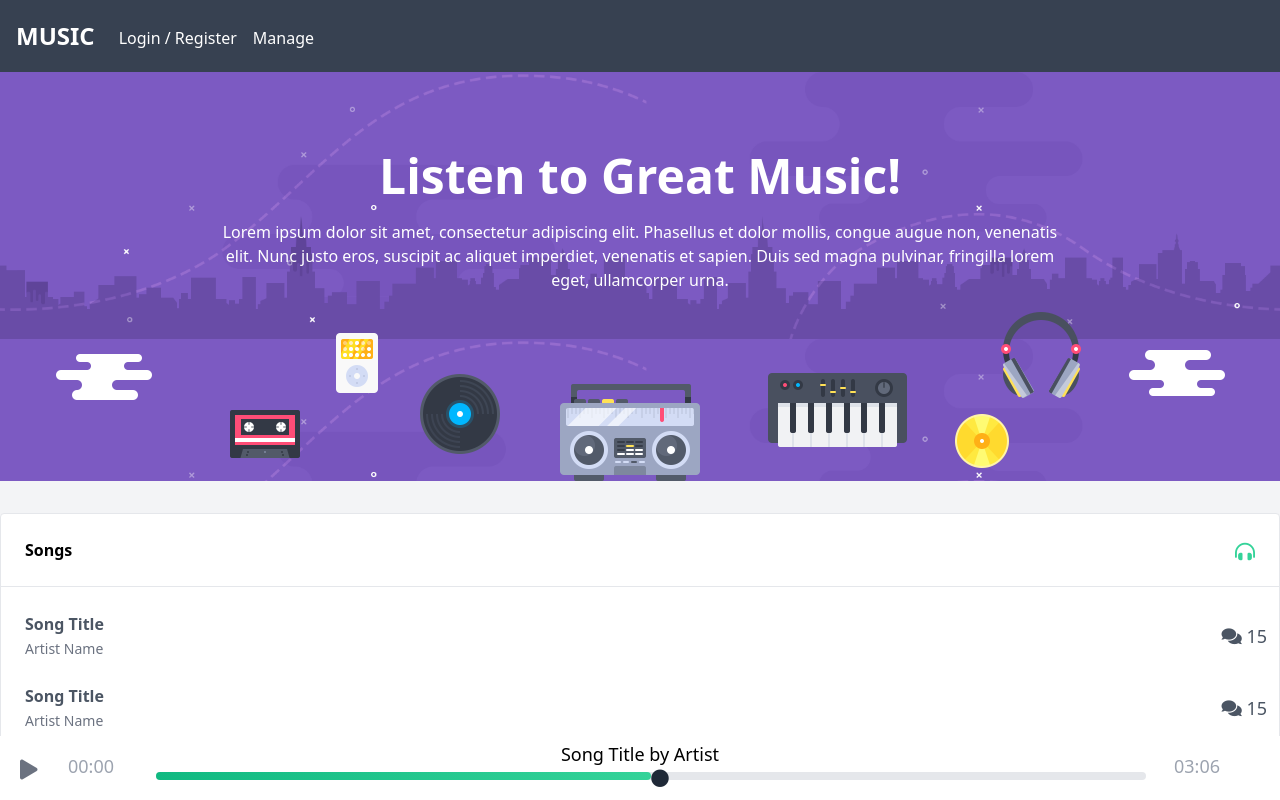
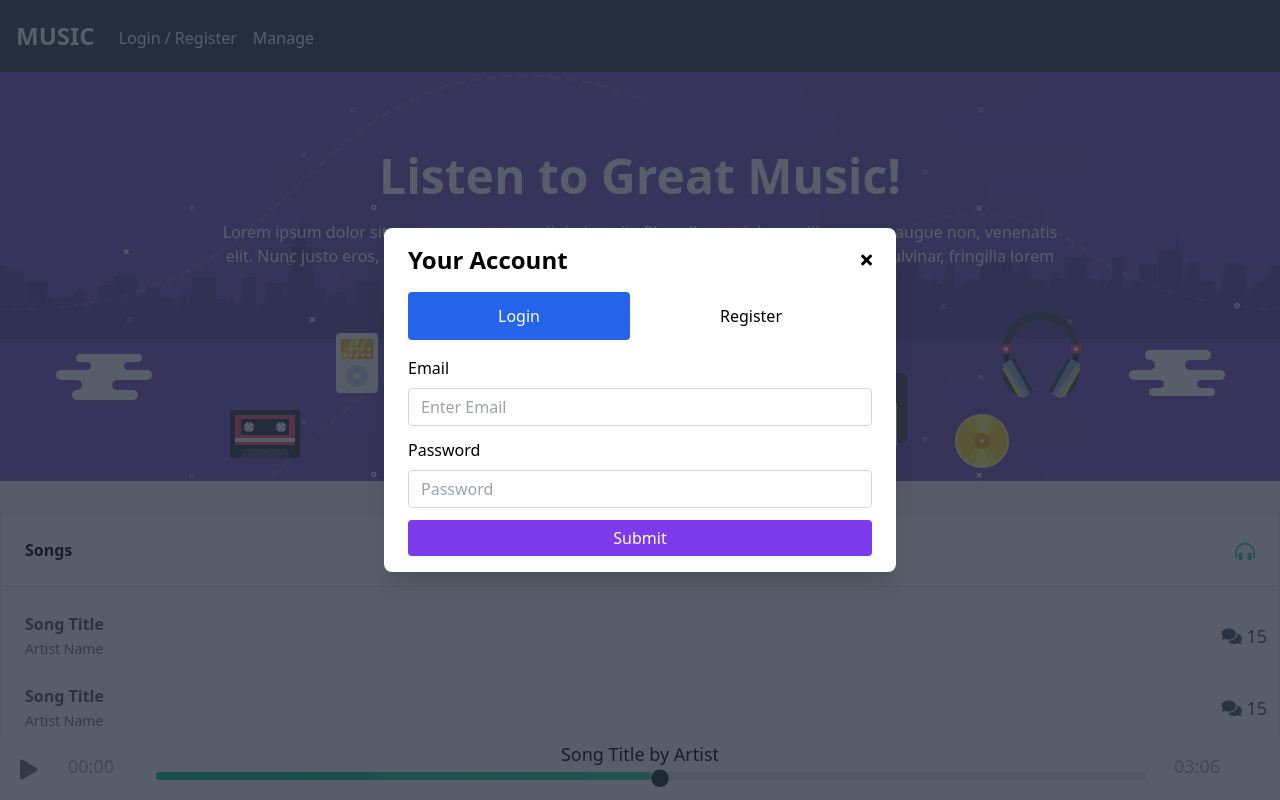
Before and after one commit to hadAbyte/vue-projects, a Vue app in the folder 3-music-app/: page / in a window 1280 px wide. Both pictures are taken after a click on the link "Login / Register". Shown: the top 800 px of the page. Built offline with nearby package versions, Linux system fonts and the light colour scheme.

Commit message:
Show/Hide Auth modal

```diff
--- a/3-music-app/package.json
+++ b/3-music-app/package.json
@@ -15,6 +15,7 @@
     "core-js": "^3.8.3",
     "postcss": "^7",
     "tailwindcss": "npm:@tailwindcss/postcss7-compat@^2.2.17",
+    "vee-validate": "^4.5.8",
     "vue": "^3.2.13",
     "vue-router": "^4.0.3",
     "vuex": "^4.0.0"
--- a/3-music-app/src/components/TheAuth.vue
+++ b/3-music-app/src/components/TheAuth.vue
@@ -1,6 +1,6 @@
 <template>
   <!-- Auth Modal -->
-  <div id="modal" class="fixed z-10 inset-0 overflow-y-auto hidden">
+  <div id="modal" class="fixed z-10 inset-0 overflow-y-auto" :class="{ hidden: !authModal }">
     <div
       class="flex items-end justify-center min-h-screen pt-4 px-4 pb-20 text-center sm:block sm:p-0"
     >
@@ -20,7 +20,7 @@
           <div class="flex justify-between items-center pb-4">
             <p class="text-2xl font-bold">Your Account</p>
             <!-- Modal Close Button -->
-            <div class="modal-close cursor-pointer z-50">
+            <div class="modal-close cursor-pointer z-50" @click.prevent="toggleAuthModal">
               <i class="fas fa-times"></i>
             </div>
           </div>
@@ -29,18 +29,34 @@
           <ul class="flex flex-wrap mb-4">
             <li class="flex-auto text-center">
               <a
-                class="block rounded py-3 px-4 transition hover:text-white text-white bg-blue-600"
+                class="block rounded py-3 px-4 transition"
+                :class="{
+                  'hover:text-white text-white bg-blue-600': tab === 'login',
+                  'hover:text-blue-600': tab === 'register',
+                }"
                 href="#"
-                >Login</a
+                @click.prevent="tab = 'login'"
               >
+                Login
+              </a>
             </li>
             <li class="flex-auto text-center">
-              <a class="block rounded py-3 px-4 transition" href="#">Register</a>
+              <a
+                class="block rounded py-3 px-4 transition"
+                :class="{
+                  'hover:text-white text-white bg-blue-600': tab === 'register',
+                  'hover:text-blue-600': tab === 'login',
+                }"
+                href="#"
+                @click.prevent="tab = 'register'"
+              >
+                Register
+              </a>
             </li>
           </ul>
 
           <!-- Login Form -->
-          <form>
+          <form v-show="tab === 'login'">
             <!-- Email -->
             <div class="mb-3">
               <label class="inline-block mb-2">Email</label>
@@ -67,7 +83,7 @@
             </button>
           </form>
           <!-- Registration Form -->
-          <form>
+          <form v-show="tab === 'register'">
             <!-- Name -->
             <div class="mb-3">
               <label class="inline-block mb-2">Name</label>
@@ -142,7 +158,20 @@
 </template>
 
 <script>
+import { mapMutations, mapState } from "vuex";
+
 export default {
   name: "Auth",
+  data() {
+    return {
+      tab: "login",
+    };
+  },
+  computed: {
+    ...mapState(["authModal"]),
+  },
+  methods: {
+    ...mapMutations(["toggleAuthModal"]),
+  },
 };
 </script>
--- a/3-music-app/src/components/TheHeader.vue
+++ b/3-music-app/src/components/TheHeader.vue
@@ -10,7 +10,7 @@
         <ul class="flex flex-row mt-1">
           <!-- Navigation Links -->
           <li>
-            <a class="px-2 text-white" href="#" @click.prevent="authModalToggle"
+            <a class="px-2 text-white" href="#" @click.prevent="toggleAuthModal"
               >Login / Register</a
             >
           </li>
@@ -24,12 +24,15 @@
 </template>
 
 <script>
+import { mapMutations } from "vuex";
+
 export default {
   name: "Header",
   methods: {
-    authModalToggle() {
-      this.$store.state.authModal = this.$store.state.authModal === false;
-    },
+    ...mapMutations(["toggleAuthModal"]),
+    // authModalToggle() {
+    //   this.$store.commit("authModalToggle");
+    // },
   },
 };
 </script>
--- a/3-music-app/src/store/index.js
+++ b/3-music-app/src/store/index.js
@@ -4,4 +4,12 @@ export default createStore({
   state: {
     authModal: false,
   },
+  mutations: {
+    toggleAuthModal: (state) => {
+      state.authModal = state.authModal === false;
+    },
+  },
+  getters: {
+    // getAuthModal: (state) => state.authModal,
+  },
 });
```
Also changed, not shown: 1 other file (tests, documents, lock files or other folders).
